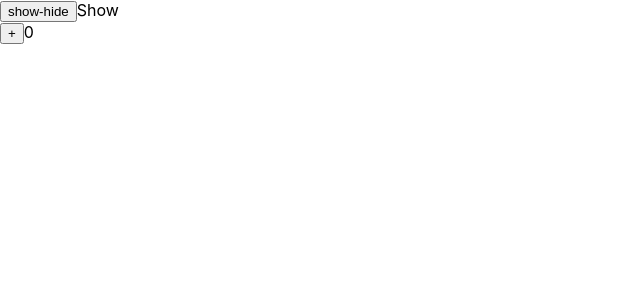
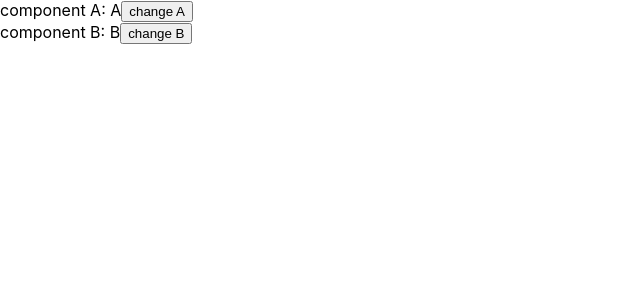
Before and after one commit to amincxo/tamrin-hooks, a React (Create React App) app: page / in a window 1280 px wide. Shown: the top 300 px of the page, without its empty margins (0-640 px from the left). Built offline with nearby package versions, Linux system fonts and the light colour scheme; the HTML template or start-up script is replaced by a standard one.

Commit message:
UseCallback in react

```diff
--- a/src/App.js
+++ b/src/App.js
@@ -4,6 +4,7 @@ import NewCounter from "./components/NewCounter"
 import Getdata from "./components/Getdata";
 import NewGetData from "./components/NewGetData";
 import UseMemo from "./components/UseMemo";
+import UseCallback from "./components/UseCallback";
 
 
 const App = () => {
@@ -15,7 +16,8 @@ const App = () => {
             {/* <NewCounter /> */}
             {/* <Getdata /> */}
             {/* <NewGetData /> */}
-            <UseMemo />
+            {/* <UseMemo /> */}
+            <UseCallback />
         </div>
     );
 };
--- /dev/null
+++ b/src/components/ComponentA.js
@@ -0,0 +1,15 @@
+import React from 'react';
+
+const ComponentA = (props) => {
+
+    console.log("component A rendered")
+
+    return (
+        <div>
+            component A: {props.value}
+            <button onClick={props.changeHandler} > change A </button>
+        </div>
+    );
+};
+
+export default React.memo(ComponentA);
--- /dev/null
+++ b/src/components/ComponentB.js
@@ -0,0 +1,15 @@
+import React from 'react';
+
+const ComponentB = (props) => {
+
+    console.log("component B rendered")
+
+    return (
+        <div>
+            component B:  {props.value}
+            <button onClick={props.changeHandler} >change B</button>
+        </div>
+    );
+};
+
+export default React.memo(ComponentB);
--- /dev/null
+++ b/src/components/UseCallback.js
@@ -0,0 +1,29 @@
+import React, {useState ,useCallback } from 'react';
+import ComponentA from './ComponentA';
+import ComponentB from './ComponentB';
+
+const UseCallback = () => {
+
+    console.log("use call back renderd")
+
+    const [valueA, setValueA] = useState("A");
+    const [valueB, setValueB] = useState("B");
+
+    const changeHandlerA = useCallback( () => {
+        setValueA("AA")
+    },[valueA ])
+    const changeHandlerB = useCallback( () => {
+        setValueB("BB")
+    },[valueB])
+
+
+
+    return (
+        <div>
+            <ComponentA value={valueA} changeHandler={changeHandlerA} />
+            <ComponentB value={valueB} changeHandler={changeHandlerB} />
+        </div>
+    );
+};
+
+export default UseCallback;
```
